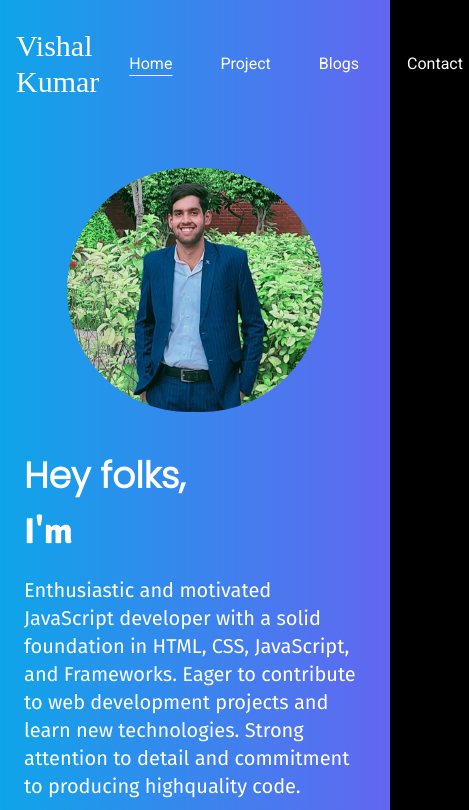
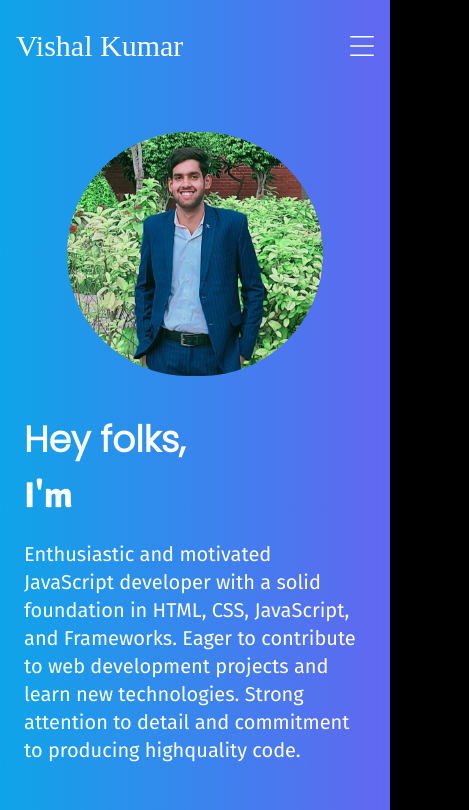
Before and after one commit to vishal-kumaar/personal-portfolio, a React (Create React App) app: page / in a window 390 px wide. Shown: the top 810 px of the page, 469 px wide, since content can reach past the window. Built offline with nearby package versions, Linux system fonts and the light colour scheme; a web font is replaced by a local one.

Commit message:
Fix navbar on smaller screen

```diff
--- a/src/components/Navbar.jsx
+++ b/src/components/Navbar.jsx
@@ -26,6 +26,13 @@ export default function Navbar() {
             {user.name}
           </Link>
         </div>
+        <img
+          src={hamburger}
+          alt="menu"
+          onClick={toggleSidebar}
+          className="visible md:invisible w-6 invert"
+        />
+        <div className="hidden md:block">
           <div className="flex gap-3">
             <NavLink
               to="/"
@@ -55,7 +62,7 @@ export default function Navbar() {
             >
               Contact
             </NavLink>
-
+          </div>
         </div>
       </nav>
     </Headroom>
```
Lines whose indentation alone changed are shown as unchanged.
